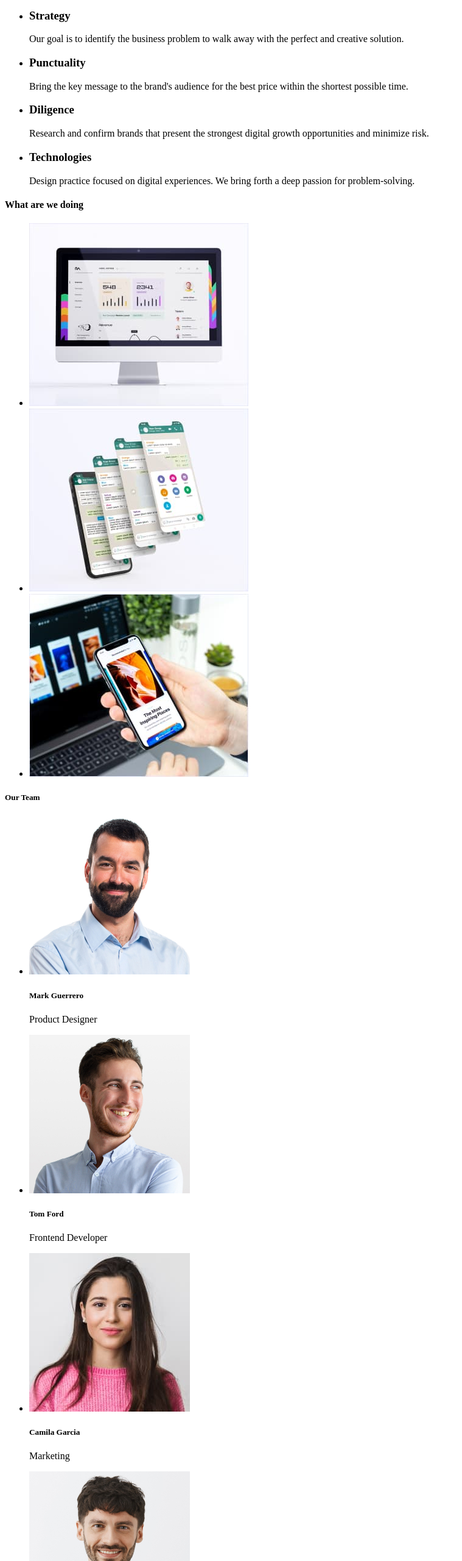
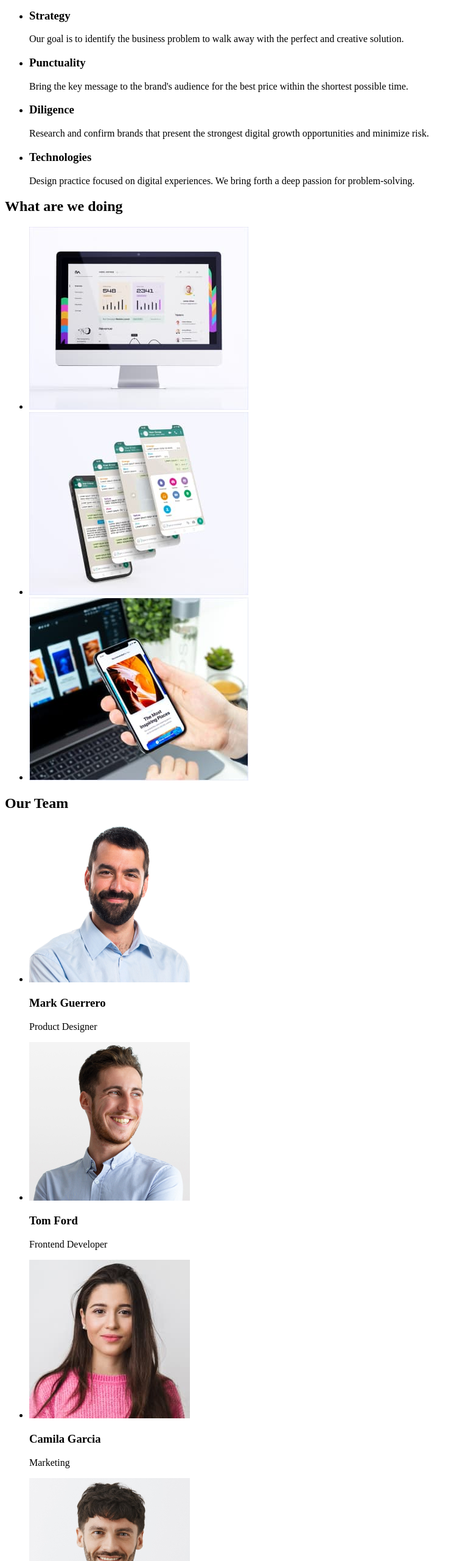
Before and after one commit to Yevhen1985/goit-markup-hw-01, a plain HTML site: page index.html in a window 1280 px wide. Shown: the part 240-2800 px from the top of the page at 61% size, without its empty margins (0-759 px from the left). Drawn offline with Linux system fonts and the light colour scheme.

Commit message:
Corrected1

```diff
--- a/index.html
+++ b/index.html
@@ -31,9 +31,9 @@
         <h1>Effective Solutions for Your Business</h1>
         <button type="button">Order Service</button>
       </section>
-      <!-- What We Do -->
+      <!-- What We Are -->
       <section>
-        <h2 hidden>What We Do</h2>
+        <h2 hidden>What We Are</h2>
         <ul>
           <li>
             <h3>Strategy</h3>
@@ -66,7 +66,7 @@
         </ul>
       </section>
       <!-- What are we doing -->
-      <h4>What are we doing</h4>
+      <h2>What are we doing</h2>
       <section>
         <ul>
           <li>
@@ -96,7 +96,7 @@
         </ul>
       </section>
       <!-- Our Team -->
-      <h5>Our Team</h5>
+      <h2>Our Team</h2>
       <section>
         <ul>
           <li>
@@ -106,12 +106,12 @@
               width="264"
               height="260"
             />
-            <h5>Mark Guerrero</h5>
+            <h3>Mark Guerrero</h3>
             <p>Product Designer</p>
           </li>
           <li>
             <img src="./images/tom-2.jpg" alt="Tom" width="264" height="260" />
-            <h5>Tom Ford</h5>
+            <h3>Tom Ford</h3>
             <p>Frontend Developer</p>
           </li>
           <li>
@@ -121,7 +121,7 @@
               width="264"
               height="260"
             />
-            <h5>Camila Garcia</h5>
+            <h3>Camila Garcia</h3>
             <p>Marketing</p>
           </li>
           <li>
@@ -131,7 +131,7 @@
               width="264"
               height="260"
             />
-            <h5>Daniel Wilson</h5>
+            <h3>Daniel Wilson</h3>
             UI Designer
           </li>
         </ul>
```
